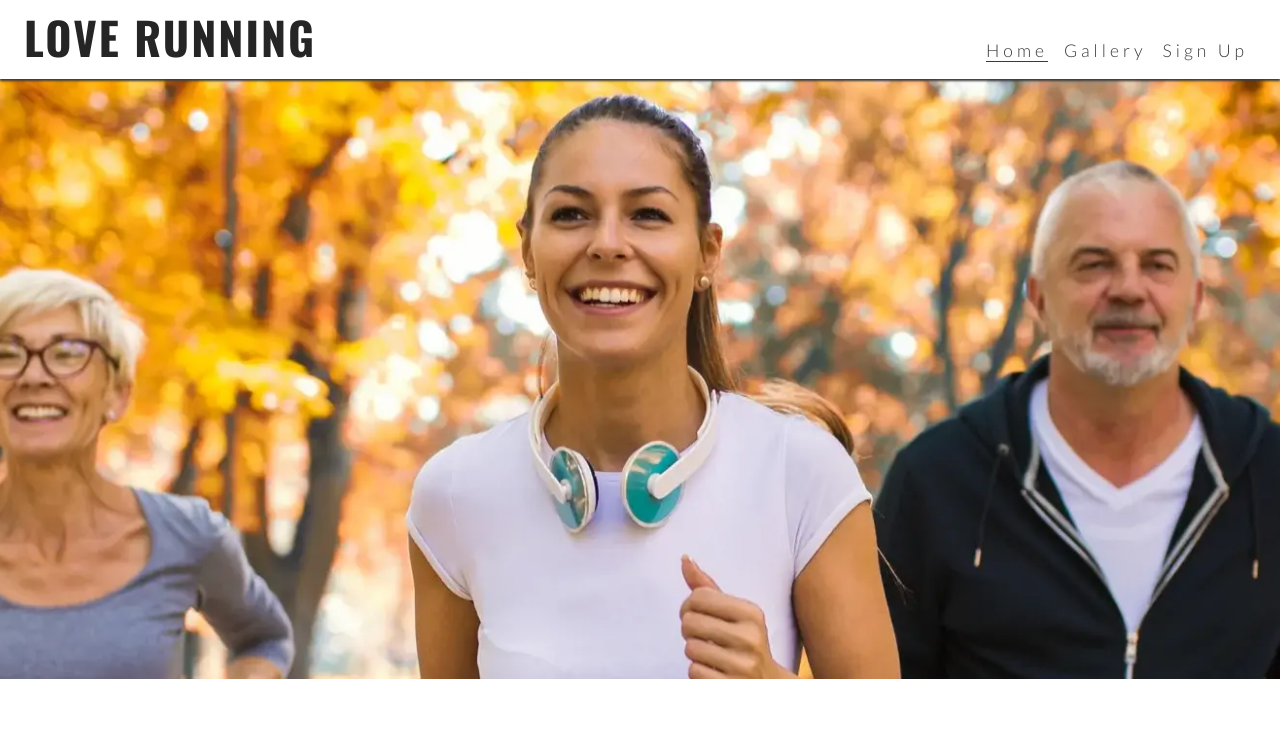
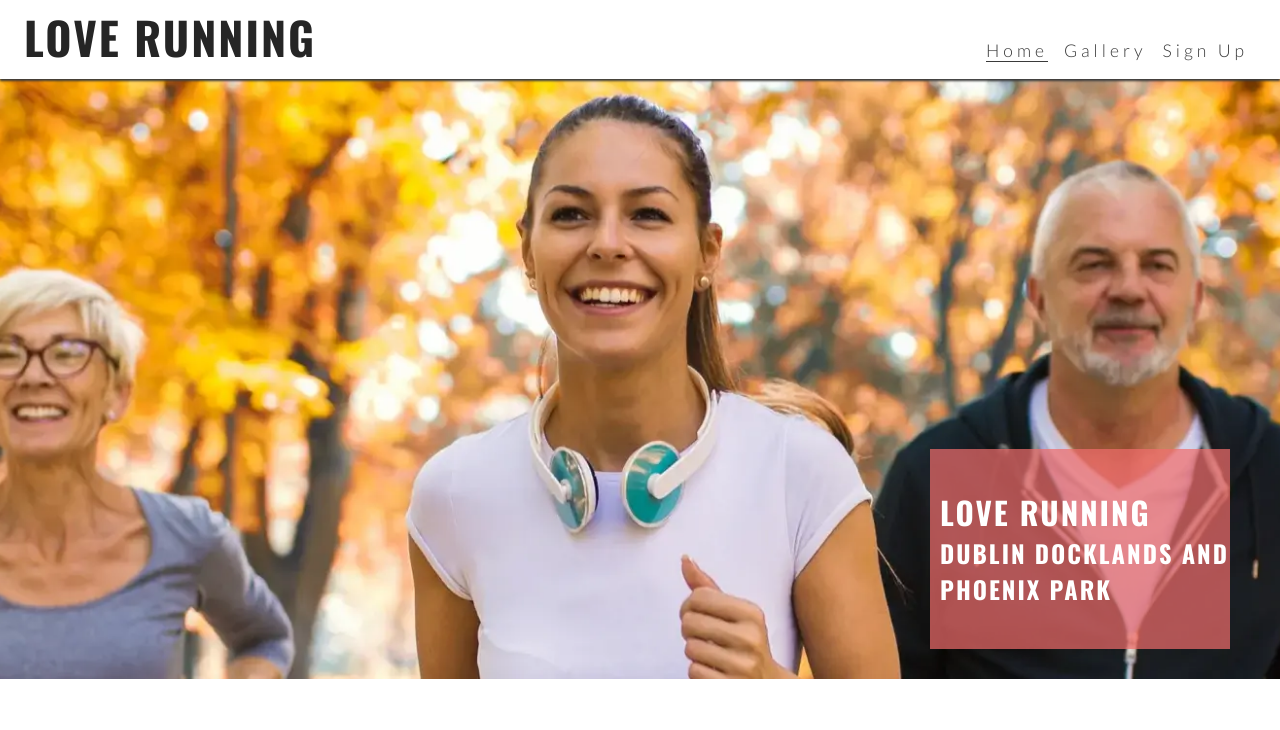
Before and after one commit to bengilbertcodes/cli, a plain HTML site: page index.html in a window 1280 px wide. Shown: the top 730 px of the page. Drawn offline with nearby package versions, Linux system fonts and the light colour scheme.

Commit message:
Added hero text with background and styling

```diff
--- a/assets/css/style.css
+++ b/assets/css/style.css
@@ -18,6 +18,13 @@ body {
     font-family: 'Lato', sans-serif;
 }
 
+h1, h2, h3 {
+    font-family: 'Oswald', sans-serif;
+    text-transform: uppercase;
+    letter-spacing: 2px;
+    color: #252525;
+}
+
 /* Header */
 header {
     background-color: #ffffff;
@@ -36,12 +43,6 @@ header a {
     color: inherit;
 }
 
-h1 {
-    font-family: 'Oswald', sans-serif;
-    text-transform: uppercase;
-    letter-spacing: 2px;
-    color: #252525;
-}
 
 /* Main content */
 main {
@@ -55,6 +56,23 @@ main {
     height: 600px;
     width: 100%;
     background: url("../images/hero-image.webp") no-repeat center center/cover;
+    position: relative;
+}
+
+#cover-text {
+    /* Final rgba value sets the opacity so it is semi-transparent */
+    background-color: rgba(241, 109, 107, .7);
+    font-size: 130%;
+    position: absolute;
+    bottom: 30px;
+    width: 80%;
+    min-height: 200px;
+    padding-top: 40px;
+    padding-left: 10px;
+}
+
+#cover-text >h2, #cover-text > h3 {
+    color: #ffffff;
 }
 
 #menu {
@@ -145,6 +163,12 @@ nav {
         /* Push main content down to accomodate larger header */
         margin-top: 79px;
     }
+
+    /* Hero */
+    #cover-text {
+        width: 300px;
+        right: 50px;
+    }
 }
 
 /* Media query: small laptops and larger (992px and up) */
--- a/index.html
+++ b/index.html
@@ -39,7 +39,12 @@
 
     <!-- Main content -->
     <main>
-        <section id="hero"></section>
+        <section id="hero">
+            <div id="cover-text">
+                <h2>Love Running</h2>
+                <h3>Dublin Docklands and Phoenix Park</h3>
+            </div>
+        </section>
     </main>
 
     <!-- Footer -->
```
